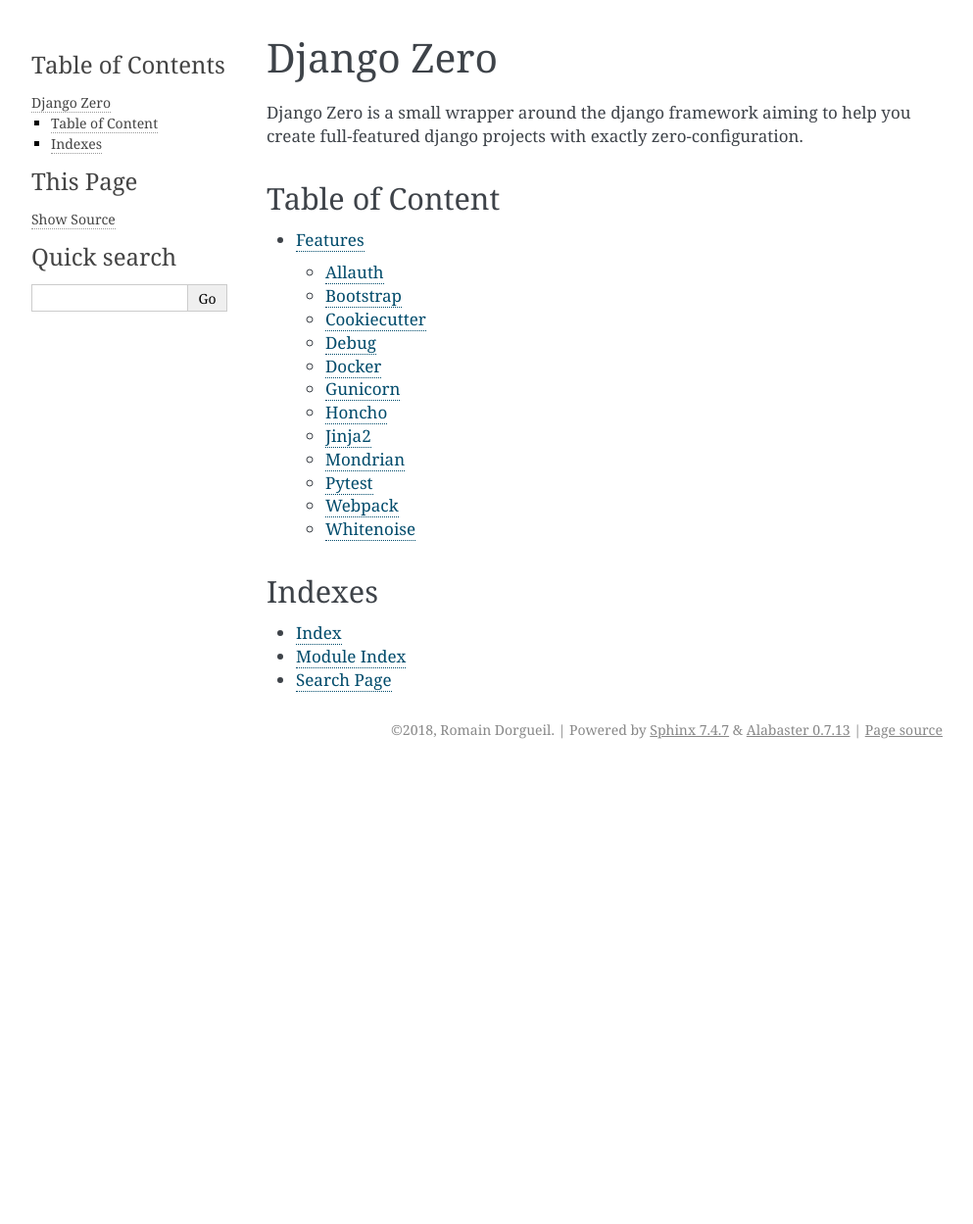
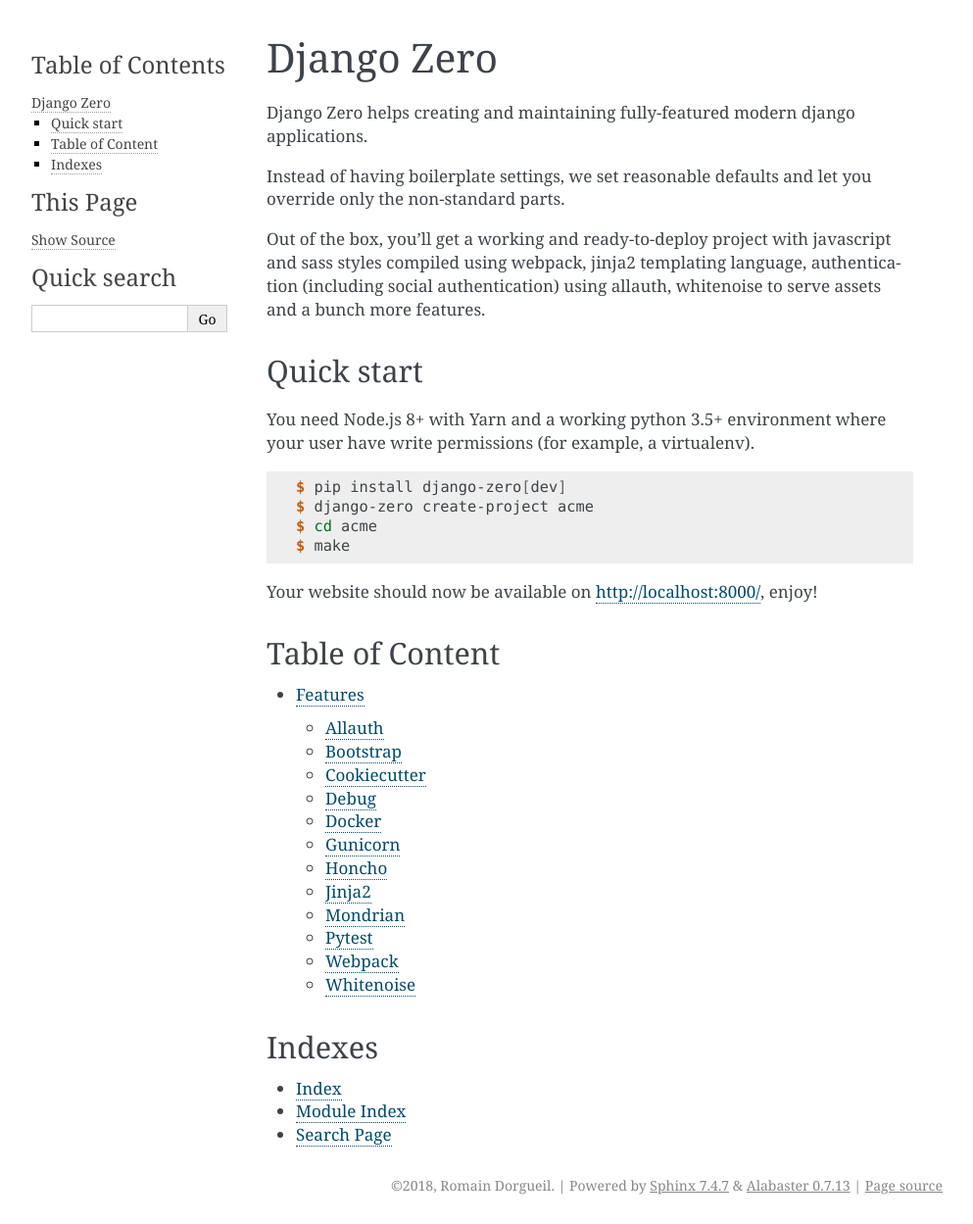
Before and after one commit to django-zero/django-zero, a Sphinx documentation site: the page built from docs/index.rst, in a window 1280 px wide. Shown: the whole page at 98% size, without its empty margins (148-1141 px from the left). Built offline with Sphinx 7.4.7, drawn with Linux system fonts in a browser that asks for light colours; before the commit the page ends 900 px from its top, so only the background shows below that.

```diff
--- a/django_zero/resources/jinja2/_header.html
+++ b/django_zero/resources/jinja2/_header.html
@@ -1,7 +1,7 @@
     <header>
         <div class="navbar navbar-dark bg-dark box-shadow">
             <div class="container d-flex justify-content-between">
-                <a href="{{ url('example_feature_list') }}" class="navbar-brand d-flex align-items-center">
+                <a href="/" class="navbar-brand d-flex align-items-center">
                     <svg class="mr-3" width="29px" height="37px" viewBox="0 0 59 74" version="1.1"
                          xmlns="http://www.w3.org/2000/svg">
                         <g fill="#FFFFFF">
--- a/docs/index.rst
+++ b/docs/index.rst
@@ -1,8 +1,28 @@
 Django Zero
 ===========
 
-Django Zero is a small wrapper around the django framework aiming to help you create full-featured django projects with
-exactly zero-configuration.
+Django Zero helps creating and maintaining fully-featured modern django applications.
+
+Instead of having boilerplate settings, we set reasonable defaults and let you override only the non-standard parts.
+
+Out of the box, you'll get a working and ready-to-deploy project with javascript and sass styles compiled using webpack,
+jinja2 templating language, authentication (including social authentication) using allauth, whitenoise to serve assets
+and a bunch more features.
+
+Quick start
+:::::::::::
+
+You need Node.js 8+ with Yarn and a working python 3.5+ environment where your user have write permissions (for example,
+a virtualenv).
+
+.. code-block:: shell-session
+
+   $ pip install django-zero[dev]
+   $ django-zero create-project acme
+   $ cd acme
+   $ make
+
+Your website should now be available on http://localhost:8000/, enjoy!
 
 Table of Content
 ::::::::::::::::
--- a/setup.py
+++ b/setup.py
@@ -1,4 +1,4 @@
-# Generated by Medikit 0.5.18 on 2018-03-22.
+# Generated by Medikit 0.5.18 on 2018-03-25.
 # All changes will be overriden.
 # Edit Projectfile and run “make update” (or “medikit update”) to regenerate.
 
@@ -67,6 +67,6 @@
         'prod': ['gunicorn (~= 19.7.1)']
     },
     entry_points={'console_scripts': ['django-zero = django_zero.commands:main']},
-    url='',
-    download_url=''.format(version=version),
+    url='https://github.com/hartym/django-zero',
+    download_url='https://github.com/hartym/django-zero/archive/{version}.tar.gz'.format(version=version),
 )
```
Also changed, not shown: requirements-dev.txt (+4 -3 lines), 2 other files.
